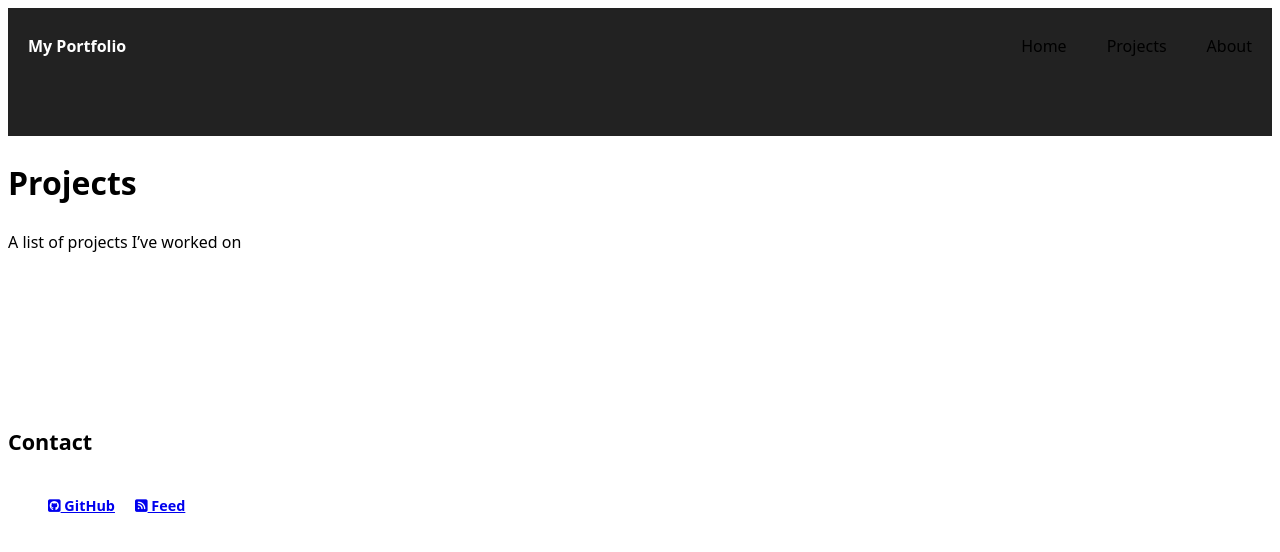
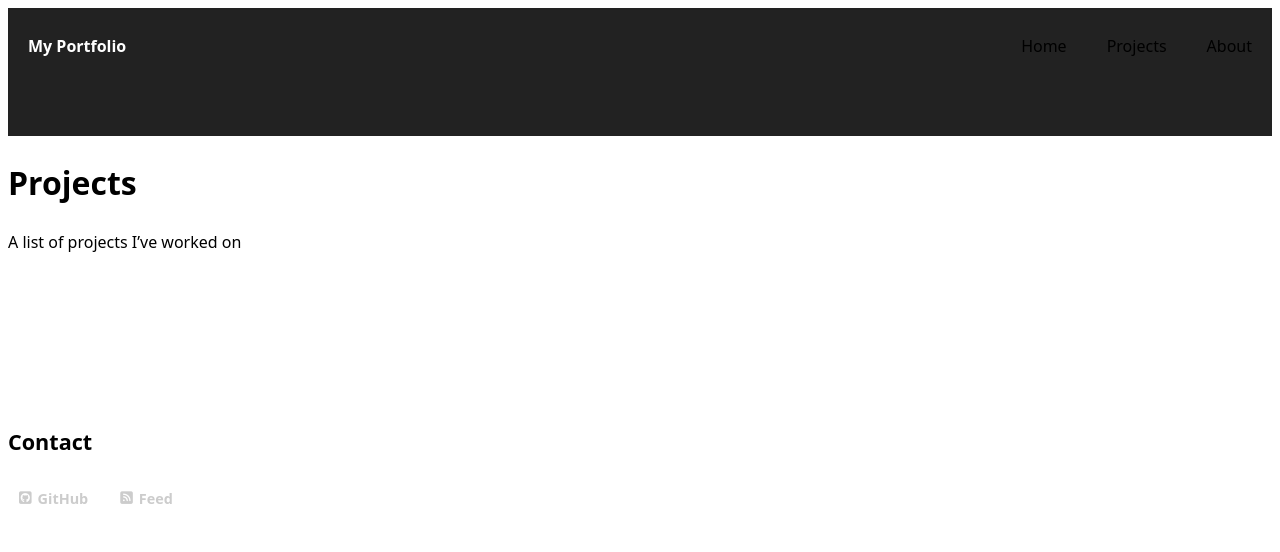
Before and after one commit to TheIrishWolf/TheIrishWolf.github.io, a Jekyll site: the page built from projects/index.md, in a window 1280 px wide. Shown: the top 552 px of the page. Built offline with Jekyll 4.4.1, drawn with Linux system fonts in a browser that asks for light colours.

Commit message:
Fixing footer

```diff
--- a/assets/css/style.css
+++ b/assets/css/style.css
@@ -155,8 +155,33 @@
     list-style: none;
     text-decoration: none;
     font-weight: bold;
+    display: flex;
+    align-items: center;
+    gap: 10px;
+    margin: 0;
+    padding: 0;
+  }
+  .footer-links a{
+    text-decoration: none;
+    color: #ccc;
+    font-size: 0.9rem;
+
+    padding: 6px 10px;
+    border-radius: 999px;
+    border: 1px solid rgba(255,255,255,0.15);
+
     display: inline-flex;
     align-items: center;
-    gap: 20px;
+    gap: 6px;
+
+    background-color: rgba(255,255,255,0.05);
+    transition: all 0.2s ease;
+  }
+  .footer-links a:hover {
+    text-decoration: none;   /* keeps underline off on hover */
+    color: #fff;             /* optional: subtle hover effect */
+    opacity: 0.7;
+    border-color: rgba(255,255,255,0.3);
+    background-color: rgba(255,255,255,0.1);
   }
 </style>
```
